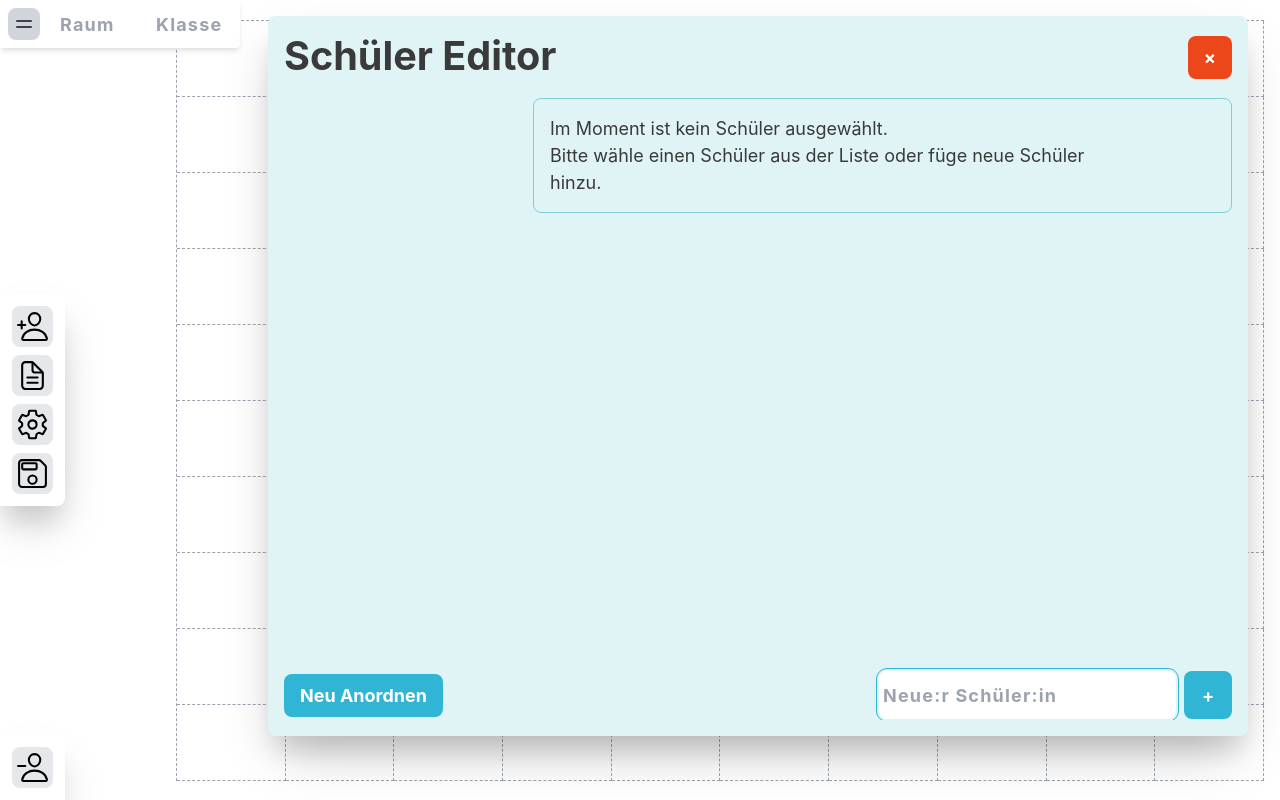
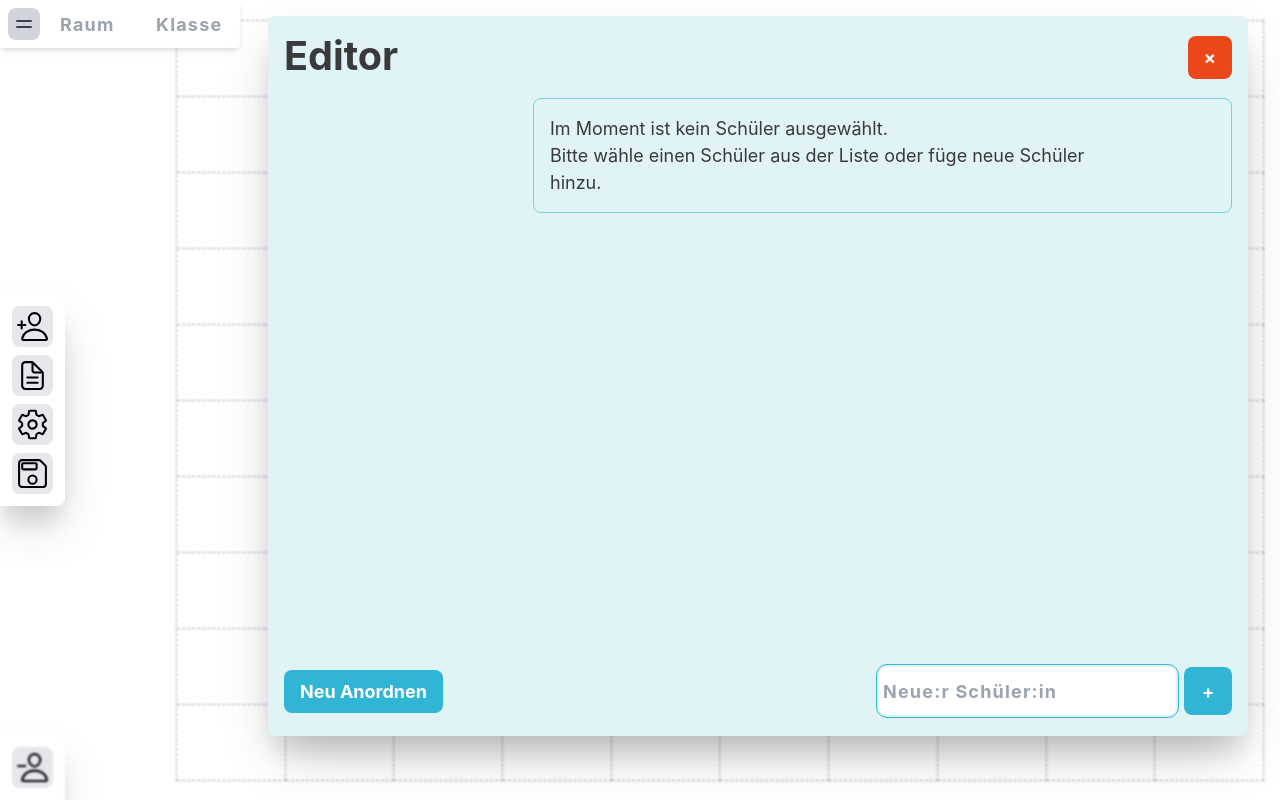
Before and after one commit to christiankozalla/sitzplan, a React (Vite) app: page / in a window 1280 px wide. Both pictures are taken after a click on the picture 32 px from the left and 375 px from the top of the page. Built offline with nearby package versions, Linux system fonts and the light colour scheme.

Commit message:
Add Modal Backdrop, App manages appModal state
Controls Component uses the appModal now, too

```diff
--- a/src/App.tsx
+++ b/src/App.tsx
@@ -34,11 +34,15 @@ export default function App() {
     return () => controller.removeObserver("appModal", setModalConfig);
   }, [classroomKey]);
 
-  const handleModalOpen = (isOpen: boolean | ((prevOpen: boolean) => void)) => {
-    if (typeof isOpen === "boolean" && isOpen === false) {
+  const handleModalOpen = (
+    isOpen: boolean | ((prevOpen: boolean) => boolean)
+  ) => {
+    console.log(isOpen);
+    if (typeof isOpen === "boolean") {
       return setModalConfig({ isOpen, field: undefined });
     } else if (typeof isOpen === "function") {
-      return isOpen(modalConfig.isOpen);
+      const newOpen = isOpen(modalConfig.isOpen);
+      setModalConfig({ isOpen: newOpen, field: undefined });
     }
   };
 
@@ -47,7 +51,7 @@ export default function App() {
       <Menu key={classroomKey} />
       <DndProvider backend={HTML5Backend}>
         <div className={styles.layout}>
-          <Controls />
+          <Controls handleModalOpen={handleModalOpen} />
           <Classroom key={classroomKey} />
         </div>
         <RecycleBin />
@@ -57,12 +61,10 @@ export default function App() {
         setOpen={handleModalOpen}
         title="Editor"
       >
-        {modalConfig.field && (
-          <Conditions
-            setOpen={handleModalOpen}
-            initialField={modalConfig.field}
-          />
-        )}
+        <Conditions
+          setOpen={handleModalOpen}
+          initialField={modalConfig.field}
+        />
       </Modal>
     </>
   );
--- a/src/components/Conditions.module.css
+++ b/src/components/Conditions.module.css
@@ -26,6 +26,7 @@
   display: flex;
   justify-content: space-between;
   align-items: center;
+  margin-bottom: var(--space);
 }
 
 #footer button {
--- a/src/components/Controls.module.css
+++ b/src/components/Controls.module.css
@@ -1,9 +1,11 @@
 .controls {
+  position: relative;
   width: 65px;
   box-shadow: var(--shadow-xl);
   padding: calc(1.5 * var(--space));
   border-radius: 0 var(--space) var(--space) 0;
   background-color: white;
+  z-index: 4;
 }
 
 .icon {
@@ -52,14 +54,14 @@
 }
 
 .addStudent {
+  position: absolute;
+  top: -60px;
+  left: 30px;
   padding: var(--space);
-  position: absolute;
   box-shadow: var(--shadow-xl);
   border-radius: var(--space);
   z-index: 10;
   background-color: white;
-  left: 20px;
-  top: 25vh;
 }
 
 @media screen and (max-width: 700px) {
--- a/src/components/Controls.tsx
+++ b/src/components/Controls.tsx
@@ -1,7 +1,5 @@
-import { FC, useState } from "react";
+import { FC, useState, Dispatch, SetStateAction } from "react";
 import { AddStudent } from "./AddStudent";
-import { Conditions } from "./Conditions";
-import { Modal } from "./Modal";
 import styles from "./Controls.module.css";
 
 import AddStudentIcon from "../assets/person-add-outline.svg";
@@ -9,9 +7,12 @@ import ClassDocumentIcon from "../assets/document-text-outline.svg";
 import SettingsIcon from "../assets/settings-outline.svg";
 import SaveIcon from "../assets/save-outline.svg";
 
-export const Controls: FC = () => {
+interface ControlsProps {
+  handleModalOpen: Dispatch<SetStateAction<boolean>>;
+}
+
+export const Controls: FC<ControlsProps> = ({ handleModalOpen }) => {
   const [showAddStudentDialog, setShowAddStudentDialog] = useState(false);
-  const [showConditions, setShowConditions] = useState(false);
 
   return (
     <div className={styles.controls}>
@@ -20,13 +21,6 @@ export const Controls: FC = () => {
           <AddStudent />
         </div>
       )}
-      <Modal
-        isOpen={showConditions}
-        setOpen={setShowConditions}
-        title="Schüler Editor"
-      >
-        <Conditions setOpen={setShowConditions} />
-      </Modal>
       <div className={styles.tooltip} data-tooltip="Füge einen Schüler hinzu">
         <img
           src={AddStudentIcon}
@@ -43,7 +37,7 @@ export const Controls: FC = () => {
           src={ClassDocumentIcon}
           alt="Sitzplan Info"
           className={styles.icon}
-          onClick={() => setShowConditions((prevShow) => !prevShow)}
+          onClick={() => handleModalOpen((prevOpen) => !prevOpen)}
         />
       </div>
       <div
--- a/src/components/Modal.module.css
+++ b/src/components/Modal.module.css
@@ -37,6 +37,16 @@
   outline-color: var(--color-attention);
 }
 
+.backdrop {
+  position: absolute;
+  width: 100vw;
+  height: 100vh;
+  top: 0;
+  left: 0;
+  backdrop-filter: blur(1px);
+  z-index: 3;
+}
+
 @media screen and (max-width: 700px) {
   .dialog {
     width: calc(100vw - 2 * var(--space));
--- a/src/components/Modal.tsx
+++ b/src/components/Modal.tsx
@@ -10,15 +10,21 @@ interface ModalProps {
 export const Modal: FC<ModalProps> = ({ isOpen, setOpen, title, children }) => {
   if (isOpen) {
     return (
+      <>
         <div role="dialog" className={styles.dialog}>
           <div className={styles.headline}>
             <h2>{title}</h2>
-          <button className={styles.closeModal} onClick={() => setOpen(false)}>
+            <button
+              className={styles.closeModal}
+              onClick={() => setOpen(false)}
+            >
               &times;
             </button>
           </div>
           <div className={styles.content}>{children}</div>
         </div>
+        <div className={styles.backdrop}></div>
+      </>
     );
   } else {
     return null;
--- a/src/components/Square.tsx
+++ b/src/components/Square.tsx
@@ -51,7 +51,7 @@ export const Square: FC<SquareProps> = ({ initialField }) => {
 
   const handleRightMouseClick = (e: React.MouseEvent) => {
     e.preventDefault();
-    field.student && controller.openModal(field);
+    field.student && controller.toggleModal(true, field);
   };
 
   return (
--- a/src/lib/Controller.ts
+++ b/src/lib/Controller.ts
@@ -104,8 +104,8 @@ export class Controller {
     this.classroomObserver = o;
   }
 
-  public openModal(field: Field) {
-    this.emitChange("appModal", { isOpen: true, field });
+  public toggleModal(isOpen: boolean, field?: Field) {
+    this.emitChange("appModal", { isOpen, field });
   }
 
   private generateId() {
```
Lines whose indentation alone changed are shown as unchanged.
